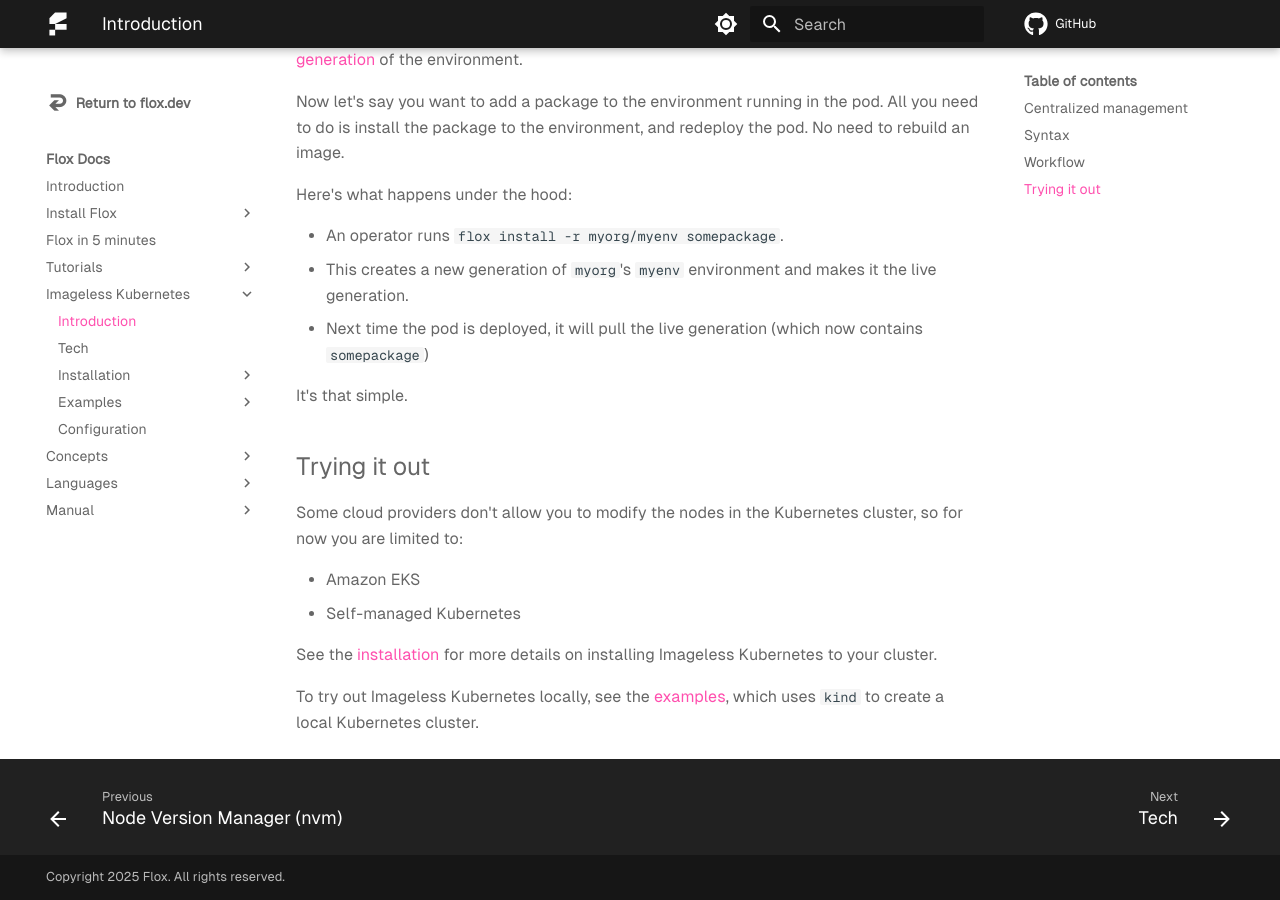
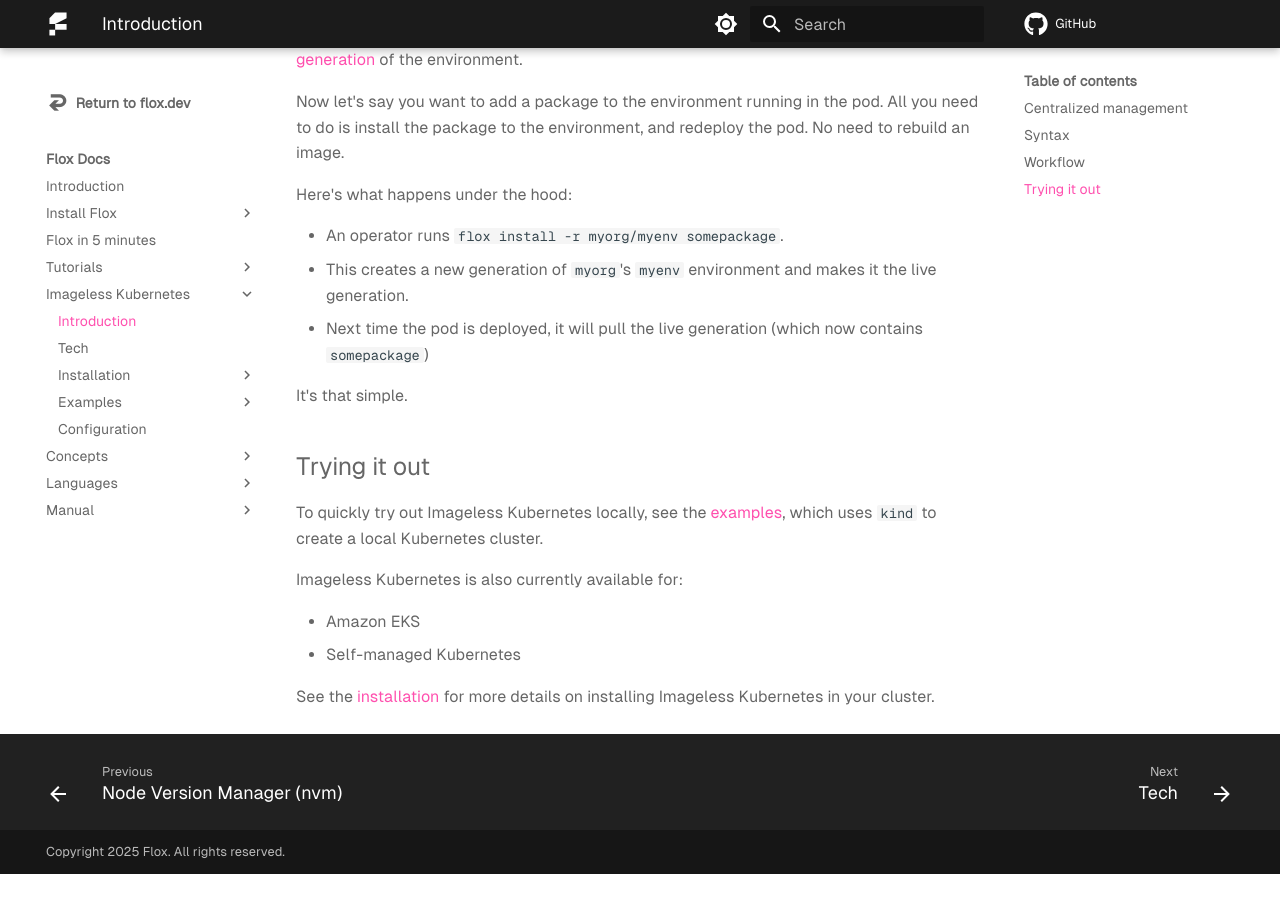
Before and after one commit to flox/floxdocs, an MkDocs documentation site: the page built from docs/k8s/intro.md, in a window 1280 px wide and 900 px high, scrolled down 1563 px. Built offline with MkDocs 1.6.1 and Material for MkDocs 9.7.7, drawn with Linux system fonts in a browser that asks for light colours; plug-ins that fetch from the network failed and are left out; comment, search, counter and statistics services are not loaded; after the commit the page ends 2437 px from its top, so only the background shows below that.

Commit message:
chore: make kind demo more obvious

```diff
--- a/docs/k8s/intro.md
+++ b/docs/k8s/intro.md
@@ -72,14 +72,14 @@
 
 ## Trying it out
 
-Some cloud providers don't allow you to modify the nodes in the Kubernetes cluster, so for now you are limited to:
+To quickly try out Imageless Kubernetes locally, see the [examples][examples-section], which uses `kind` to create a local Kubernetes cluster.
+
+Imageless Kubernetes is also currently available for:
 
 - Amazon EKS
 - Self-managed Kubernetes
 
-See the [installation][install-section] for more details on installing Imageless Kubernetes to your cluster.
-
-To try out Imageless Kubernetes locally, see the [examples][examples-section], which uses `kind` to create a local Kubernetes cluster.
+See the [installation][install-section] for more details on installing Imageless Kubernetes in your cluster.
 
 [generations-concept]: ../concepts/generations.md
 [install-section]: ./install/eks.md
```
